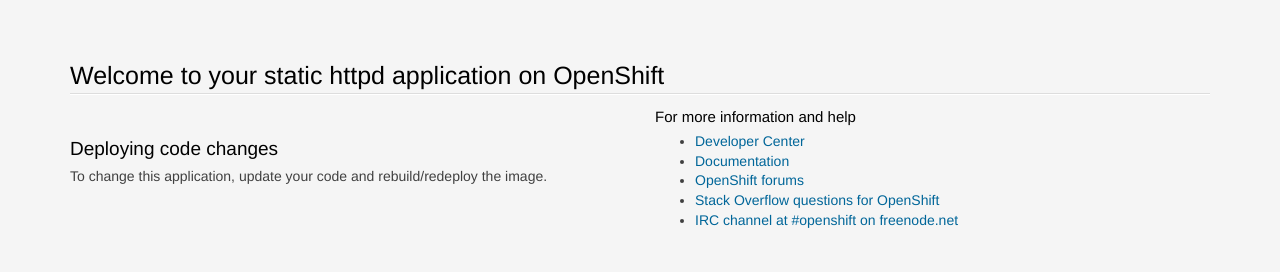
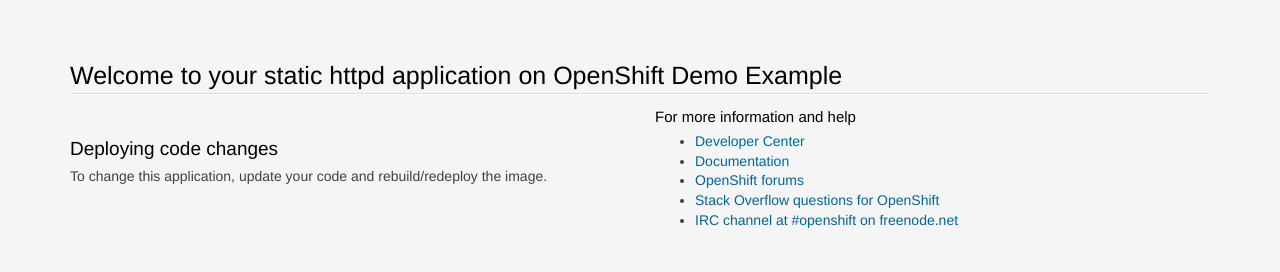
Before and after one commit to Rajender143/demo, a plain HTML site: page index.html in a window 1280 px wide. Shown: the top 272 px of the page. Drawn offline with Linux system fonts and the light colour scheme.

Commit message:
changing text

```diff
--- a/index.html
+++ b/index.html
@@ -209,7 +209,7 @@
 
  <section class='container'>
   <hgroup>
-    <h1>Welcome to your static httpd application on OpenShift</h1>
+    <h1>Welcome to your static httpd application on OpenShift Demo Example</h1>
   </hgroup>
   <div class="row">
     <section class='col-xs-12 col-sm-6 col-md-6'>
```
